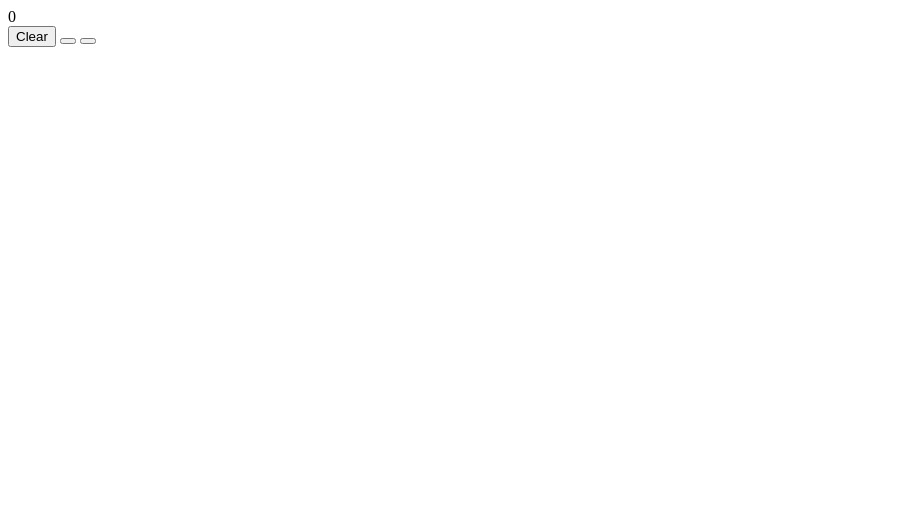
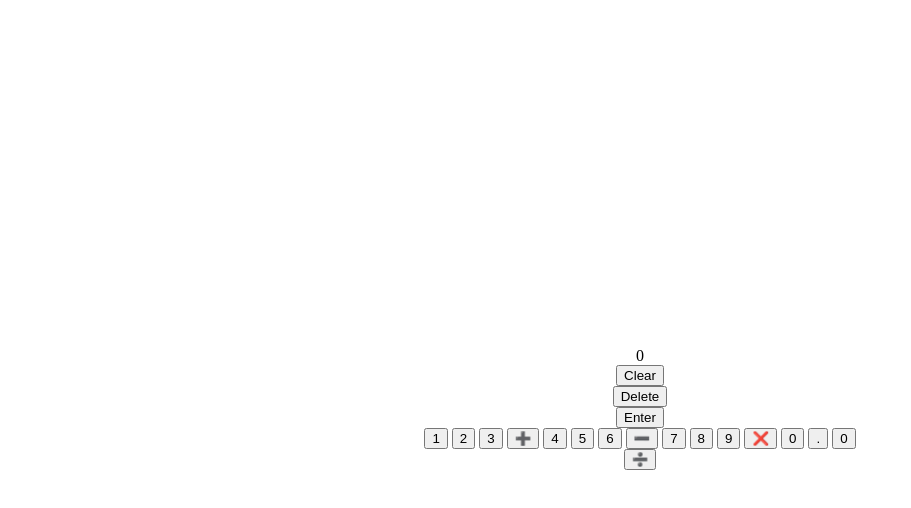
Before and after one commit to Etchmon/calculator, a plain HTML site: page index.html in a window 1280 px wide. Shown: the whole page, without its empty margins (0-911 px from the left). Drawn offline with Linux system fonts and the light colour scheme.

Commit message:
Add basic calculator functions

```diff
--- a/app.js
+++ b/app.js
@@ -0,0 +1,33 @@
+let displayValue = '';
+
+let number = document.querySelectorAll('button');
+console.log(number);
+
+const add = function (a, b) {
+    answer = a + b;
+    return answer;
+};
+
+const subtract = function (a, b) {
+    answer = a - b;
+    return answer;
+};
+
+const sum = function (nums) {
+    if (nums.length === 0) {
+        return 0;
+    } else {
+        answer = nums.reduce((a, b) => a + b, 0);
+    }
+    return answer;
+};
+
+const multiply = function (nums) {
+    answer = nums.reduce((a, b) => a * b)
+    return answer
+};
+
+const divide = function (a, b) {
+    answer = a / b;
+    return answer;
+}
--- a/index.html
+++ b/index.html
@@ -11,8 +11,26 @@
     <div class="calculator">
       <div class="screen">0</div>
       <button type="button" class="clear-btn">Clear</button>
-      <button type="button" class="delete-btn"></button>
-      <button type="button" class="enter-btn"></button>
+      <button type="button" class="delete-btn">Delete</button>
+      <button type="button" class="enter-btn">Enter</button>
+      <div class="grid">
+        <button id="number" name="number">1</button>
+        <button id="number" name="number">2</button>
+        <button id="number" name="number">3</button>
+        <button class="operator">➕</button>
+        <button class="number">4</button>
+        <button class="number">5</button>
+        <button class="number">6</button>
+        <button class="operator">➖</button>
+        <button class="number">7</button>
+        <button class="number">8</button>
+        <button class="number">9</button>
+        <button class="operator">❌</button>
+        <button class="number">0</button>
+        <button class="number">.</button>
+        <button class="number">0</button>
+      </div>
+      <button class="operator">➗</button>
     </div>
   </body>
 </html>
--- a/style.css
+++ b/style.css
@@ -0,0 +1,13 @@
+body {
+  display: flex;
+  justify-content: center;
+  align-items: center;
+  height: 100vh;
+}
+
+.calculator {
+  display: flex;
+  flex-direction: column;
+  align-items: center;
+  justify-content: center;
+}
```
